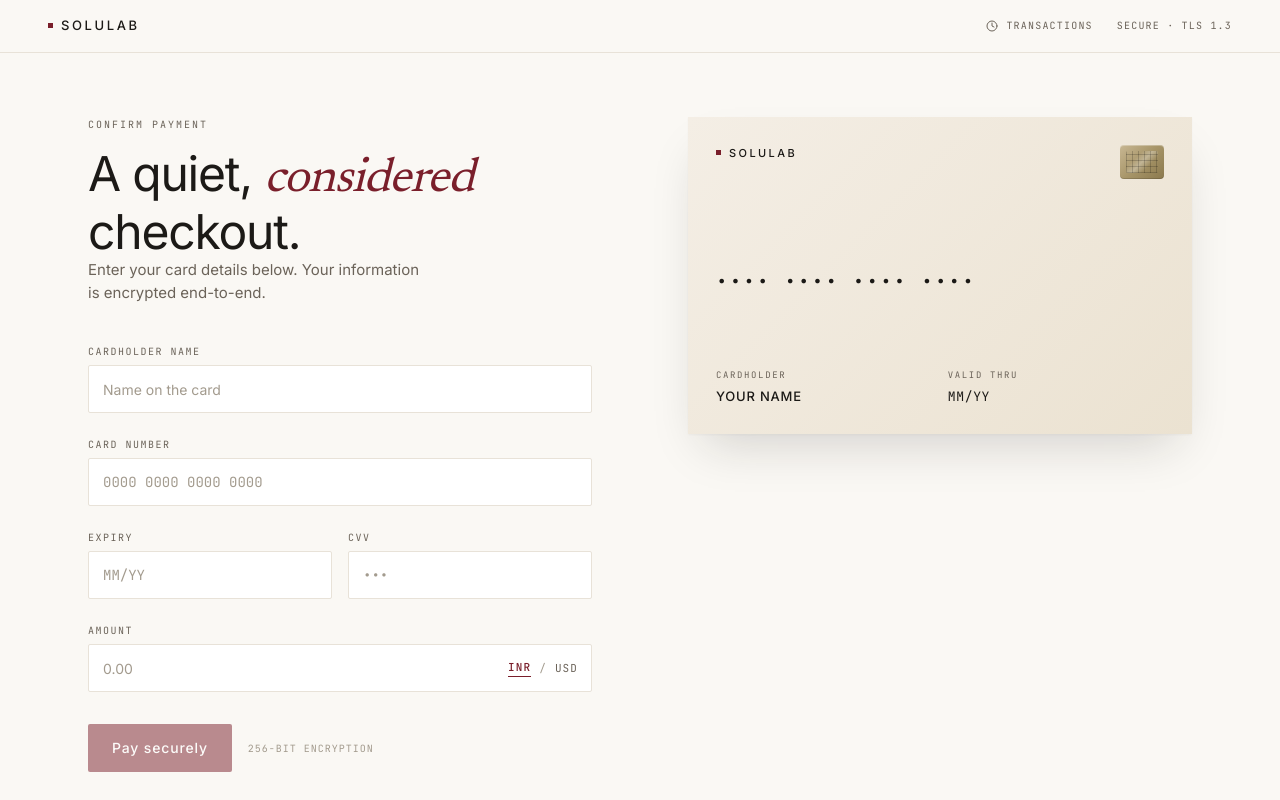
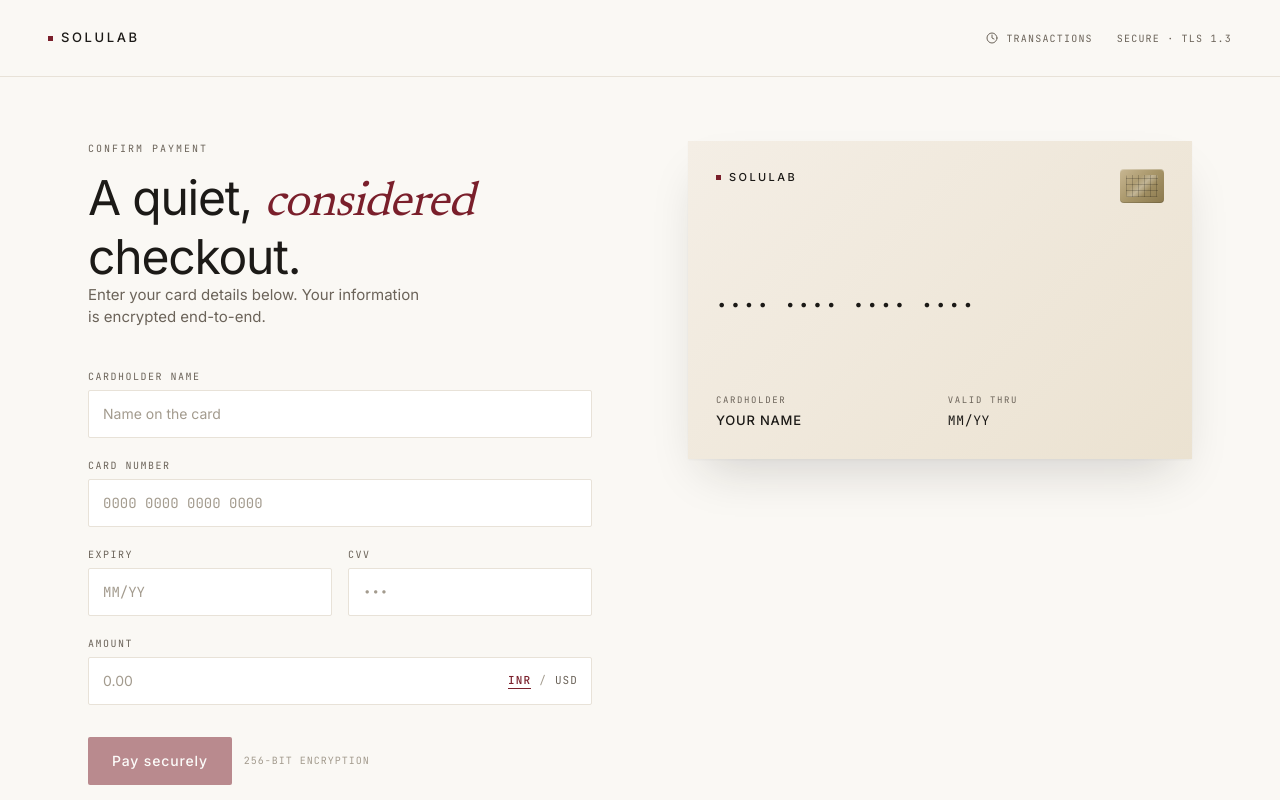
Before and after one commit to dhruva1712/SolulabPay, a Next.js app: page / in a window 1280 px wide. Shown: the top 800 px of the page. Built offline with nearby package versions, Linux system fonts and the light colour scheme.

Commit message:
feat: add staggered entrance animation and form valid state feedback

```diff
--- a/src/components/payment/PaymentForm.tsx
+++ b/src/components/payment/PaymentForm.tsx
@@ -3,7 +3,7 @@
 import { useForm, Controller, type ResolverResult, type ResolverOptions } from 'react-hook-form';
 import { zodResolver } from '@hookform/resolvers/zod';
 import { useState, useCallback, useRef, useEffect } from 'react';
-import { AnimatePresence } from 'framer-motion';
+import { AnimatePresence, motion } from 'framer-motion';
 import { Clock } from 'lucide-react';
 import { buildPaymentFormSchema, type PaymentFormValues } from '@/utils/validation';
 import { detectCardType, formatCardNumber, getCardNumberMaxLength, getCvvLength } from '@/utils/cardDetection';
@@ -101,7 +101,7 @@ export default function PaymentForm({ onSubmit, isSubmitting }: PaymentFormProps
         <div className="flex items-center gap-6">
           <button
             onClick={() => setIsSidebarOpen(true)}
-            className="flex items-center gap-2 font-mono text-[10px] tracking-[0.12em] uppercase text-ink-muted hover:text-ink transition-colors duration-150 focus-visible:outline-none focus-visible:shadow-[0_0_0_3px_var(--focus-ring)] rounded-sm"
+            className="flex items-center gap-2 font-mono text-[10px] tracking-[0.12em] uppercase text-ink-muted hover:text-ink transition-colors duration-150 focus-visible:outline-none focus-visible:shadow-[0_0_0_3px_var(--focus-ring)] rounded-sm min-h-[44px] min-w-[44px]"
             aria-label={`Open transaction history, ${history.length} transactions`}
           >
             <Clock size={12} aria-hidden="true" />
@@ -119,33 +119,60 @@ export default function PaymentForm({ onSubmit, isSubmitting }: PaymentFormProps
       </header>
 
       {/* Main content */}
-      <main className="max-w-[1200px] mx-auto px-6 md:px-12 py-12 md:py-16">
-        <div className="grid grid-cols-1 lg:grid-cols-2 gap-16 lg:gap-24 items-start">
+      <main className="max-w-[1200px] mx-auto px-6 md:px-12 py-8 md:py-12 lg:py-16">
+        <div className="grid grid-cols-1 lg:grid-cols-2 gap-12 md:gap-16 lg:gap-24 items-start">
           {/* Left column - Form */}
-          <div>
+          <div className="order-2 lg:order-1">
             {/* Page title */}
-            <p className="font-mono text-[10px] tracking-[0.2em] uppercase text-ink-muted mb-4">
+            <motion.p
+              initial={{ opacity: 0, y: 12 }}
+              animate={{ opacity: 1, y: 0 }}
+              transition={{ duration: 0.5, ease: [0.2, 0, 0, 1], delay: 0 }}
+              className="font-mono text-[10px] tracking-[0.2em] uppercase text-ink-muted mb-4"
+            >
               Confirm payment
-            </p>
-            <h1 className="font-sans font-light text-[42px] md:text-[48px] leading-[1.1] tracking-[-0.025em] text-ink mb-4">
+            </motion.p>
+            <motion.h1
+              initial={{ opacity: 0, y: 12 }}
+              animate={{ opacity: 1, y: 0 }}
+              transition={{ duration: 0.5, ease: [0.2, 0, 0, 1], delay: 0.08 }}
+              className="font-sans font-light text-[42px] md:text-[48px] leading-[1.1] tracking-[-0.025em] text-ink mb-4"
+            >
               A quiet, <span className="font-serif italic text-accent">considered</span> checkout.
-            </h1>
-            <p className="text-[15px] text-ink-muted mb-10 max-w-[36ch]">
+            </motion.h1>
+            <motion.p
+              initial={{ opacity: 0, y: 12 }}
+              animate={{ opacity: 1, y: 0 }}
+              transition={{ duration: 0.5, ease: [0.2, 0, 0, 1], delay: 0.16 }}
+              className="text-[15px] text-ink-muted mb-10 max-w-[36ch]"
+            >
               Enter your card details below. Your information is encrypted end-to-end.
-            </p>
+            </motion.p>
 
             {/* Form */}
-            <form onSubmit={handleSubmit(handleFormSubmit)} className="space-y-6" noValidate>
+            <form onSubmit={handleSubmit(handleFormSubmit)} className="space-y-5" noValidate>
               {/* Cardholder name */}
+              <motion.div
+                initial={{ opacity: 0, y: 12 }}
+                animate={{ opacity: 1, y: 0 }}
+                transition={{ duration: 0.5, ease: [0.2, 0, 0, 1], delay: 0.24 }}
+              >
                 <Input
                   label="Cardholder name"
                   placeholder="Name on the card"
                   error={touchedFields.cardholderName ? errors.cardholderName?.message : undefined}
+                  isValid={touchedFields.cardholderName && !errors.cardholderName}
                   aria-required="true"
                   {...register('cardholderName')}
                 />
+              </motion.div>
 
               {/* Card number */}
+              <motion.div
+                initial={{ opacity: 0, y: 12 }}
+                animate={{ opacity: 1, y: 0 }}
+                transition={{ duration: 0.5, ease: [0.2, 0, 0, 1], delay: 0.3 }}
+              >
                 <Controller
                   name="cardNumber"
                   control={control}
@@ -172,6 +199,7 @@ export default function PaymentForm({ onSubmit, isSubmitting }: PaymentFormProps
                       }}
                       onBlur={field.onBlur}
                       error={touchedFields.cardNumber ? errors.cardNumber?.message : undefined}
+                      isValid={touchedFields.cardNumber && !errors.cardNumber}
                       inputMode="numeric"
                       maxLength={19}
                       className="font-mono"
@@ -180,9 +208,15 @@ export default function PaymentForm({ onSubmit, isSubmitting }: PaymentFormProps
                     />
                   )}
                 />
+              </motion.div>
 
               {/* Expiry + CVV */}
-              <div className="grid grid-cols-2 gap-4">
+              <motion.div
+                initial={{ opacity: 0, y: 12 }}
+                animate={{ opacity: 1, y: 0 }}
+                transition={{ duration: 0.5, ease: [0.2, 0, 0, 1], delay: 0.36 }}
+                className="grid grid-cols-2 gap-4"
+              >
                 <Input
                   label="Expiry"
                   placeholder="MM/YY"
@@ -190,6 +224,7 @@ export default function PaymentForm({ onSubmit, isSubmitting }: PaymentFormProps
                   maxLength={5}
                   className="font-mono"
                   error={touchedFields.expiry ? errors.expiry?.message : undefined}
+                  isValid={touchedFields.expiry && !errors.expiry}
                   aria-required="true"
                   onKeyDown={(e) => {
                     isBackspaceRef.current = e.key === 'Backspace';
@@ -217,15 +252,21 @@ export default function PaymentForm({ onSubmit, isSubmitting }: PaymentFormProps
                   maxLength={getCvvLength(cardType)}
                   className="font-mono"
                   error={touchedFields.cvv ? errors.cvv?.message : undefined}
+                  isValid={touchedFields.cvv && !errors.cvv}
                   aria-required="true"
                   onFocus={() => setIsCvvFocused(true)}
                   {...register('cvv', {
                     onBlur: () => setIsCvvFocused(false),
                   })}
                 />
-              </div>
+              </motion.div>
 
               {/* Amount */}
+              <motion.div
+                initial={{ opacity: 0, y: 12 }}
+                animate={{ opacity: 1, y: 0 }}
+                transition={{ duration: 0.5, ease: [0.2, 0, 0, 1], delay: 0.42 }}
+              >
                 <Controller
                   name="amount"
                   control={control}
@@ -242,6 +283,7 @@ export default function PaymentForm({ onSubmit, isSubmitting }: PaymentFormProps
                       }}
                       onBlur={field.onBlur}
                       error={touchedFields.amount ? errors.amount?.message : undefined}
+                      isValid={touchedFields.amount && !errors.amount}
                       aria-required="true"
                       trailingSlot={
                         <div className="flex items-center gap-2 font-mono text-[11px] tracking-[0.1em]">
@@ -275,28 +317,39 @@ export default function PaymentForm({ onSubmit, isSubmitting }: PaymentFormProps
                     />
                   )}
                 />
+              </motion.div>
 
               {/* Submit button */}
-              <div className="mt-8 flex items-center gap-4">
+              <motion.div
+                initial={{ opacity: 0, y: 12 }}
+                animate={{ opacity: 1, y: 0 }}
+                transition={{ duration: 0.5, ease: [0.2, 0, 0, 1], delay: 0.54 }}
+                className="mt-8 flex flex-col sm:flex-row items-stretch sm:items-center gap-3"
+              >
                 <Button
                   type="submit"
                   variant="primary"
                   size="lg"
                   loading={isSubmitting}
                   disabled={!isValid || isSubmitting}
-                  className='flex flex-row gap-3'
+                  className='flex flex-row gap-3 w-full sm:w-auto'
                 >
                   Pay securely
                 </Button>
-                <span className="font-mono text-[10px] tracking-[0.1em] uppercase text-ink-subtle">
+                <span className="font-mono text-[10px] tracking-[0.1em] uppercase text-ink-subtle text-center sm:text-left">
                   256-bit encryption
                 </span>
-              </div>
+              </motion.div>
             </form>
           </div>
 
           {/* Right column - Card preview */}
-          <div className="lg:sticky lg:top-[88px] lg:self-start">
+          <motion.div
+            initial={{ opacity: 0, x: 24 }}
+            animate={{ opacity: 1, x: 0 }}
+            transition={{ duration: 0.6, ease: [0.2, 0, 0, 1], delay: 0.2 }}
+            className="order-1 lg:order-2 lg:sticky lg:top-[88px] lg:self-start w-full max-w-[340px] mx-auto lg:max-w-none"
+          >
             <CardPreview
               cardholderName={watch('cardholderName') || ''}
               cardNumber={watch('cardNumber') || ''}
@@ -305,7 +358,7 @@ export default function PaymentForm({ onSubmit, isSubmitting }: PaymentFormProps
               isCvvFocused={isCvvFocused}
               isProcessing={status.kind === 'processing'}
             />
-          </div>
+          </motion.div>
         </div>
       </main>
 
```
Also changed, not shown: src/components/ui/Input.tsx (+32 -4 lines). Lines whose indentation alone changed are shown as unchanged.
